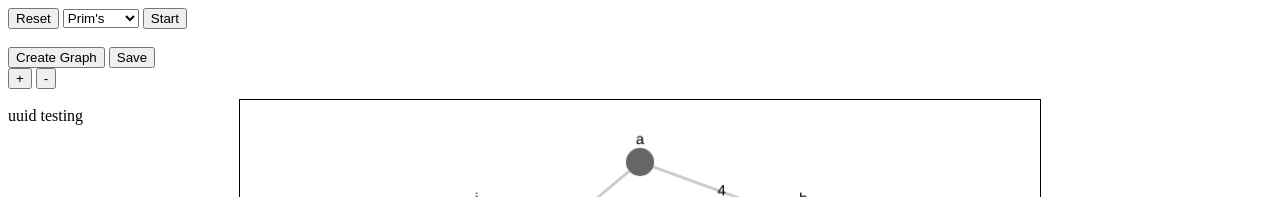
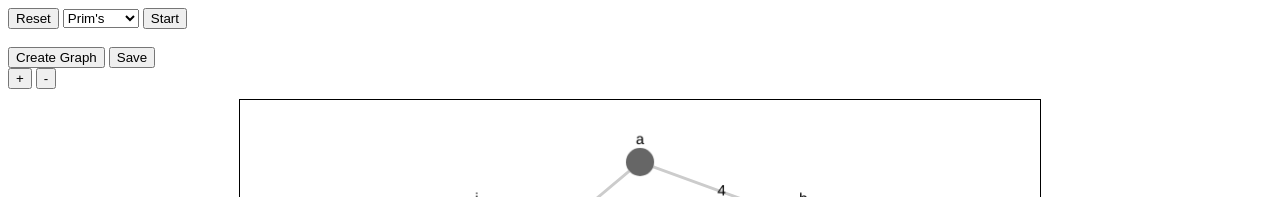
Before and after one commit to rxhama/MST, a plain HTML site: page index.html in a window 1280 px wide. Shown: the top 197 px of the page. Drawn offline with Linux system fonts and the light colour scheme.

Commit message:
Remove useless span tag

```diff
--- a/index.html
+++ b/index.html
@@ -20,9 +20,6 @@
             <br>
             <button id="addNodeBtn" onclick="addNode()">+</button>
             <button id="removeElementBtn" onclick="removeElement()">-</button>
-            <br>
-            <br>
-            <span>uuid testing</span>
             <div id="cy"></div>
         </div>
 
```
